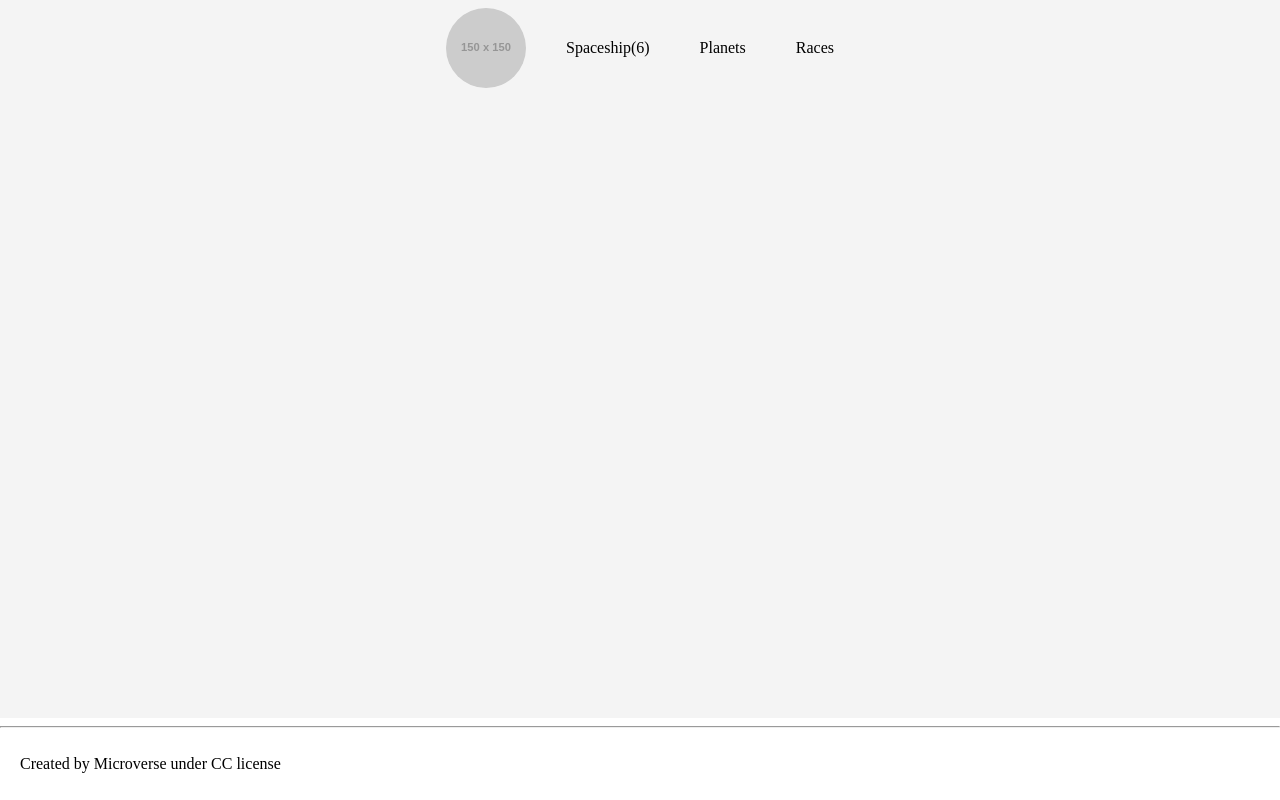
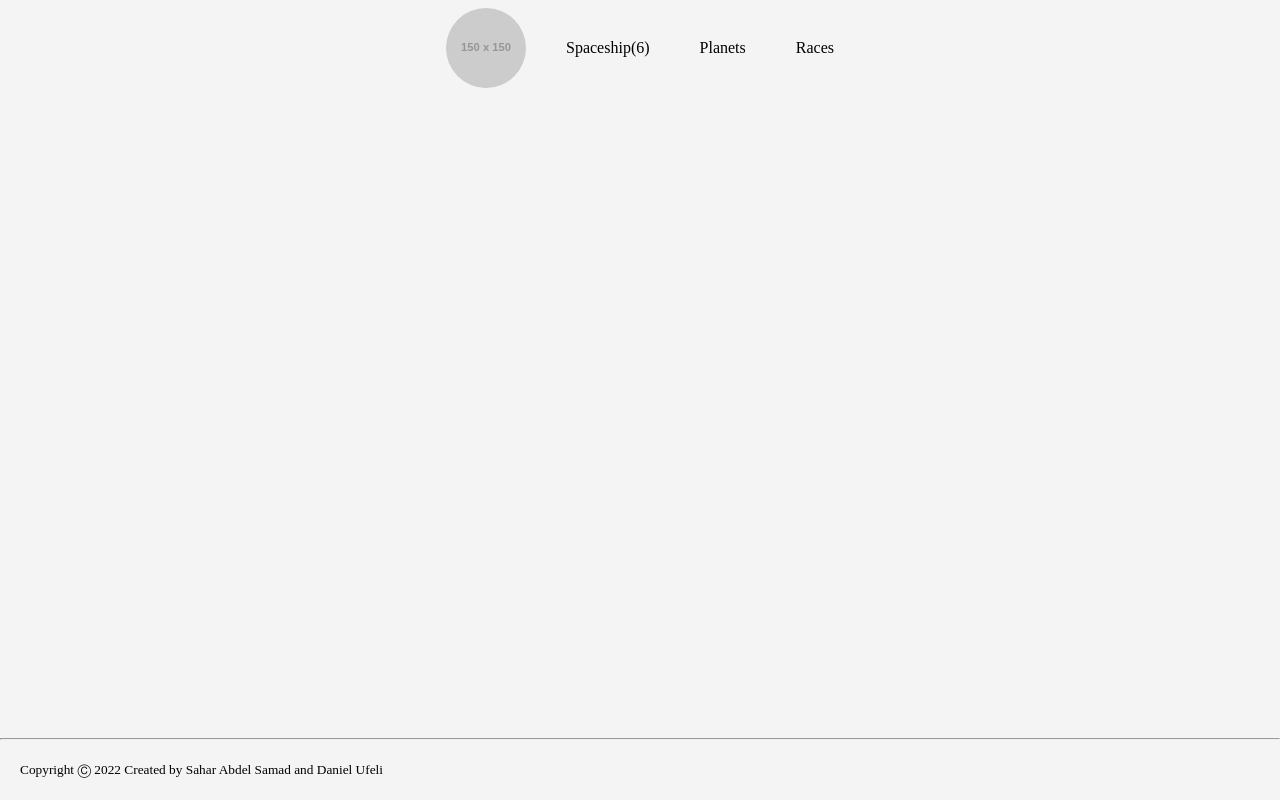
Before and after one commit to Sahar-AbdelSamad/delicious-recipes, a website built with webpack: page src/index.html in a window 1280 px wide. Built offline with nearby package versions, Linux system fonts and the light colour scheme; no server answers; placeholder pictures from the web are drawn by us.

Commit message:
Update footer
Update footer

```diff
--- a/src/index.html
+++ b/src/index.html
@@ -23,7 +23,7 @@
     </main>
     <footer class="footer">
       <hr>
-      <p>Created by Microverse under CC license</p>
+      <small>Copyright &#9400; 2022 Created by Sahar Abdel Samad and Daniel Ufeli</small>
     </footer>
   </body>
 </html>
--- a/src/style.css
+++ b/src/style.css
@@ -84,15 +84,19 @@ i {
 
 .footer {
   position: fixed;
-  background-color: white;
+  background-color: #f4f4f4;
   bottom: 0;
   right: 0;
   left: 0;
 }
 
-.footer p {
+hr {
+  margin: 10px 0 0;
+}
+
+.footer small {
   padding-left: 20px;
-  height: 40px;
+  height: 60px;
   display: flex;
   align-items: center;
 }
```
